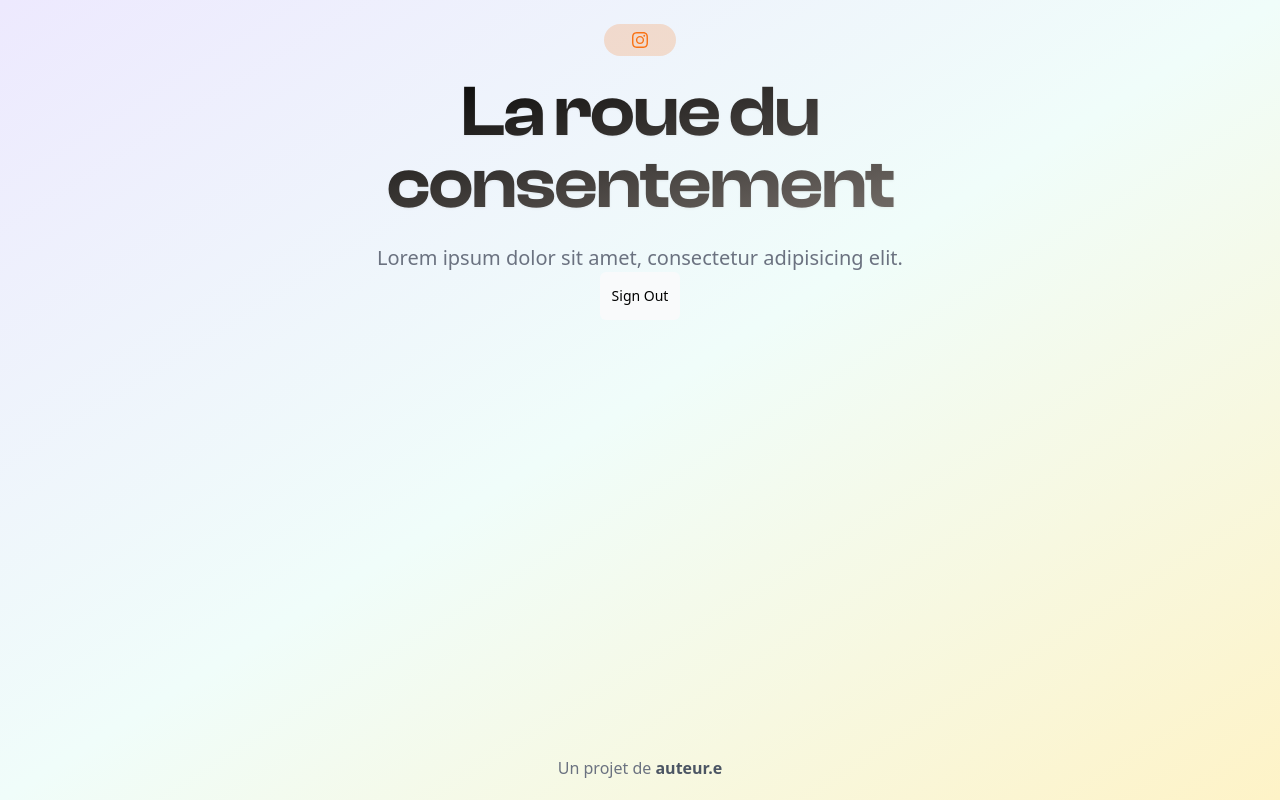
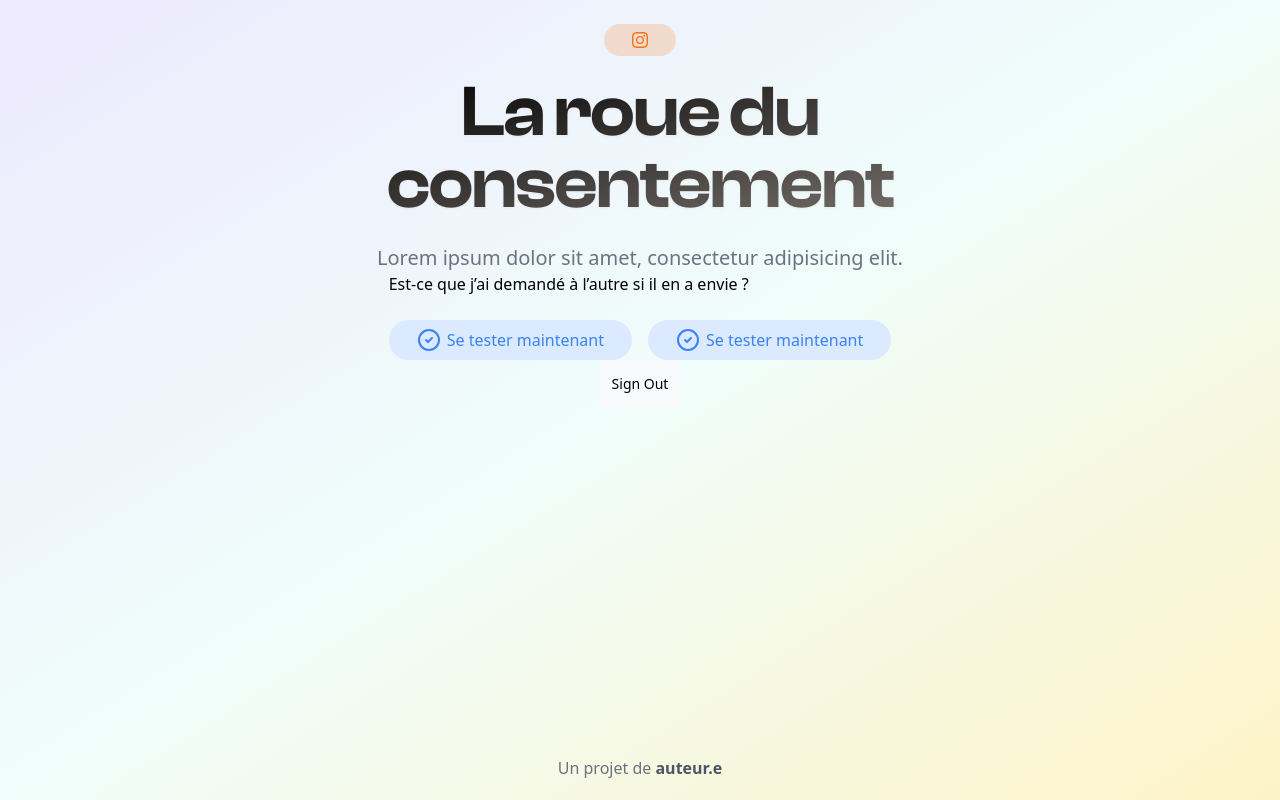
Before and after one commit to bacqueyrisses/roueduconsentement, a Next.js app: page /wheel in a window 1280 px wide. Built offline with nearby package versions, Linux system fonts and the light colour scheme.

Commit message:
feat: add questions and buttons to /wheel

```diff
--- a/app/wheel/page.tsx
+++ b/app/wheel/page.tsx
@@ -1,11 +1,33 @@
 import { signout } from "@/lib/actions/auth";
+import Check from "@/components/icons/check";
 
 export default function Page() {
   return (
-    <form action={signout}>
-      <button className="flex h-[48px] grow items-center justify-center gap-2 rounded-md bg-gray-50 p-3 text-sm font-medium hover:bg-sky-100 hover:text-blue-600 md:flex-none md:justify-start md:p-2 md:px-3">
-        <div className="hidden md:block">Sign Out</div>
-      </button>
-    </form>
+    <>
+      <div>
+        <div>Est-ce que j’ai demandé à l’autre si il en a envie ?</div>
+        <div className={"flex items-center justify-center gap-4"}>
+          <button
+            className="mt-6 inline-flex animate-fade-up cursor-pointer items-center gap-1.5 rounded-full bg-blue-100 px-5 py-2 text-base font-medium text-blue-500 transition-colors duration-300 ease-in-out hover:bg-blue-200 hover:text-blue-600 md:px-7"
+            style={{ animationDelay: "0.25s", animationFillMode: "forwards" }}
+          >
+            <Check className={"size-6"} />
+            <span>Se tester maintenant</span>
+          </button>
+          <button
+            className="mt-6 inline-flex animate-fade-up cursor-pointer items-center gap-1.5 rounded-full bg-blue-100 px-5 py-2 text-base font-medium text-blue-500 transition-colors duration-300 ease-in-out hover:bg-blue-200 hover:text-blue-600 md:px-7"
+            style={{ animationDelay: "0.25s", animationFillMode: "forwards" }}
+          >
+            <Check className={"size-6"} />
+            <span>Se tester maintenant</span>
+          </button>
+        </div>
+      </div>
+      <form action={signout}>
+        <button className="flex h-[48px] grow items-center justify-center gap-2 rounded-md bg-gray-50 p-3 text-sm font-medium hover:bg-sky-100 hover:text-blue-600 md:flex-none md:justify-start md:p-2 md:px-3">
+          <div className="hidden md:block">Sign Out</div>
+        </button>
+      </form>
+    </>
   );
 }
```
